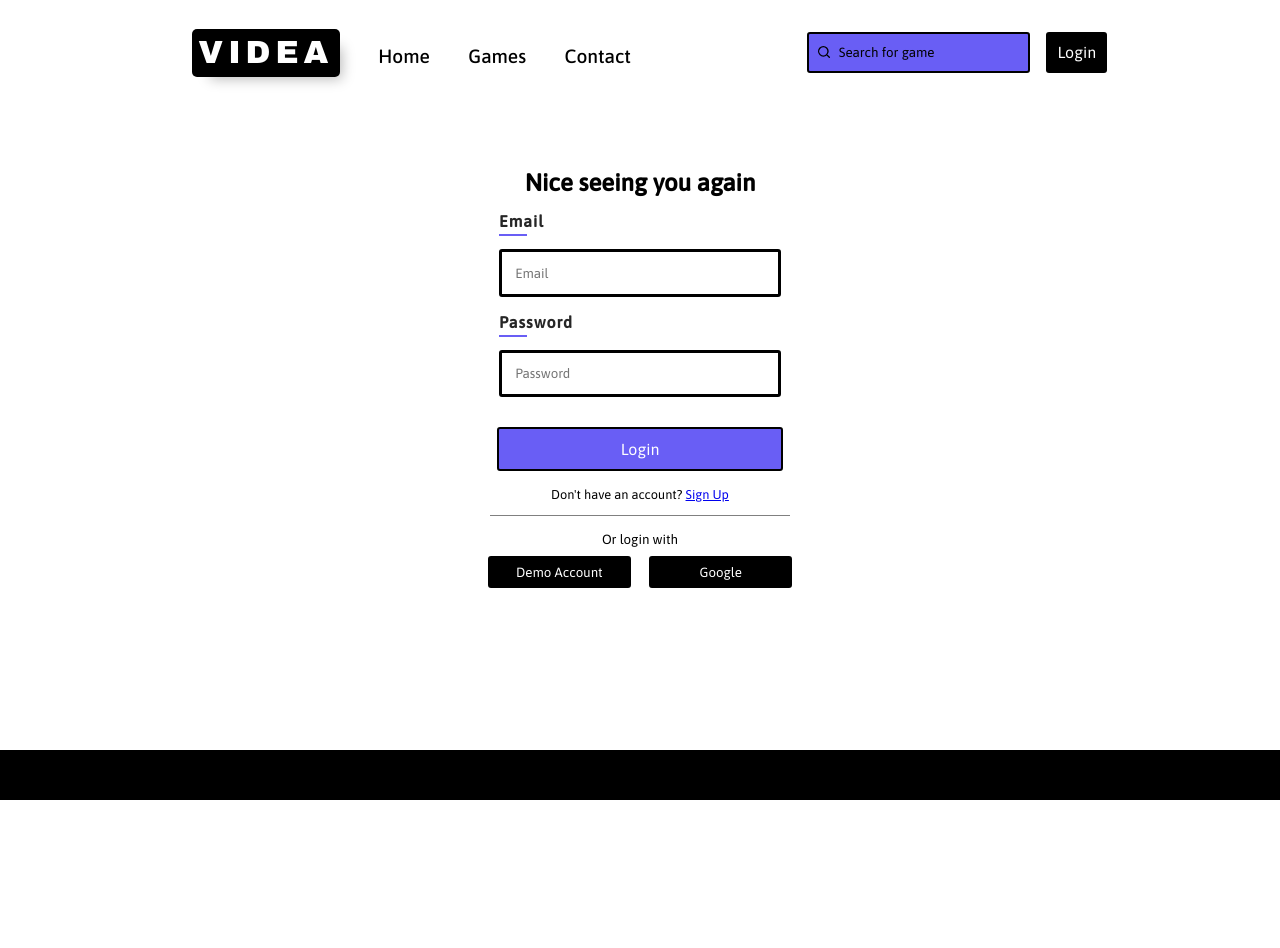
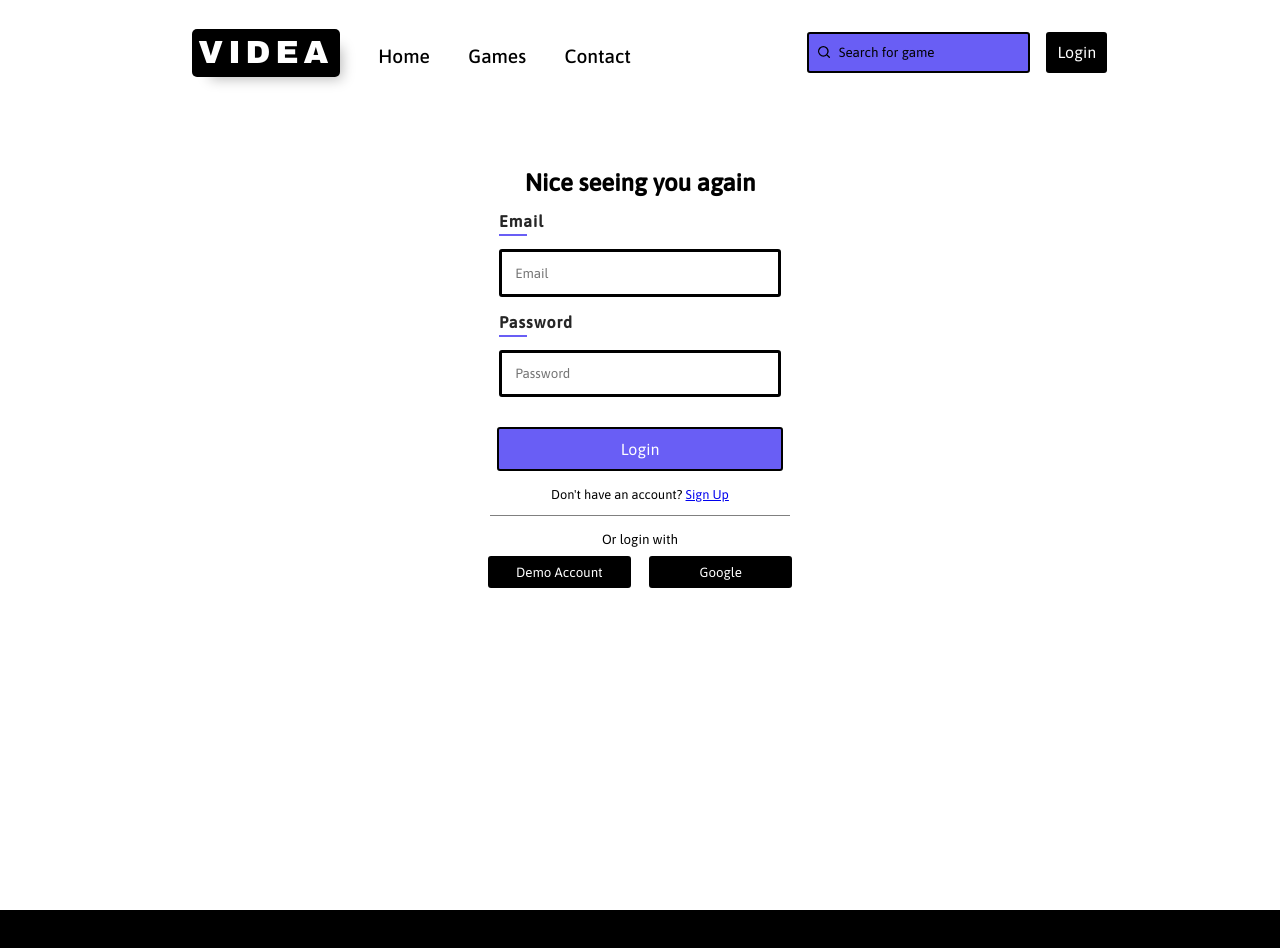
Before and after one commit to catfishsoup/game_releasev2, a React (Create React App) app: page /login in a window 1280 px wide. Shown: the top 948 px of the page. Before the commit the page ends 800 px from the top, so only its background shows below. Built offline with nearby package versions, Linux system fonts and the light colour scheme; no server answers.

Commit message:
Fixed footer positioning and spacing

```diff
--- a/src/App.scss
+++ b/src/App.scss
@@ -26,6 +26,7 @@ html{
     position: relative;
     min-height: 100%;
     max-height: auto;
+    padding-bottom: 10rem;
 }
 //
 // Header.js
```
